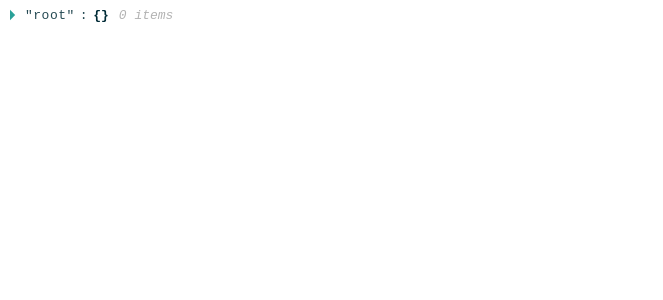
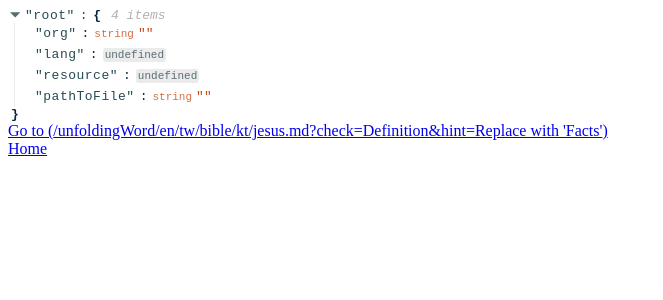
Before and after one commit to abelpz/dcs-permalinks-box, a React (Create React App) app: page / in a window 1280 px wide. Shown: the top 300 px of the page, without its empty margins (0-663 px from the left). Built offline with nearby package versions, Linux system fonts and the light colour scheme.

Commit message:
added catchAll paths feature

```diff
--- a/src/App.js
+++ b/src/App.js
@@ -3,15 +3,33 @@ import ReactJson from "react-json-view";
 import usePermalinks from "./hooks/usePermalinks";
 import "./styles.css";
 
+const link =
+  "/unfoldingWord/en/tw/bible/kt/jesus.md?check=Definition&hint=Replace with 'Facts'";
+
 export default function App() {
   const [routes, setRoutes] = useState([
     {
-      entry: "pl", //the entry point for this route ({baseURL}/{entry}/{path})
-      path: ["org", "lang", "resource", "pathToFile"] //TODO: Allow adding a RegEx pattern to the array to match a path fragment: e.g. ,['org','path:[\w-_]+?/[\w-_]+?/[\w-_]+?.\w{1,3}']
+      entry: "", //the entry point for this route ({baseURL}/{entry}/{path})
+      path: ["org", "lang", "resource", "...pathToFile"] //TODO: Allow adding a RegEx pattern to the array to match a path fragment: e.g. ,['org','path:[\w-_]+?/[\w-_]+?/[\w-_]+?.\w{1,3}']
     }
   ]);
   const { data: permalink, isLoading } = usePermalinks({
     routes
   });
-  return <ReactJson src={permalink} />;
+  return (
+    <>
+      <ReactJson src={permalink} />
+      <a href={link}>Go to ({link})</a>
+      <br></br>
+      <a
+        href={"/"}
+        onClick={(e) => {
+          e.preventDefault();
+          window.location.href = window.location.origin;
+        }}
+      >
+        Home
+      </a>
+    </>
+  );
 }
--- a/src/hooks/useCustomHook.js
+++ /dev/null
@@ -1,3 +0,0 @@
-export default function useCustomHook() {
-  return {};
-}
--- a/src/hooks/useRouteData.js
+++ b/src/hooks/useRouteData.js
@@ -1,6 +1,11 @@
 export default function useRouteData({ route, routePath, queryObject }) {
   const routeMap = route?.path.reduce((prev, curr, index) => {
-    return { ...prev, [curr]: routePath[index] };
+    console.log(curr);
+    const catchAll = curr.startsWith("...");
+    const pathName = catchAll ? curr.split("...")[1] : curr;
+    const path = catchAll ? routePath.slice(index).join("/") : routePath[index];
+
+    return { ...prev, [pathName]: path };
   }, {});
   console.log({ routeMap });
   return { routeData: { ...routeMap, ...queryObject }, isLoading: false };
```
